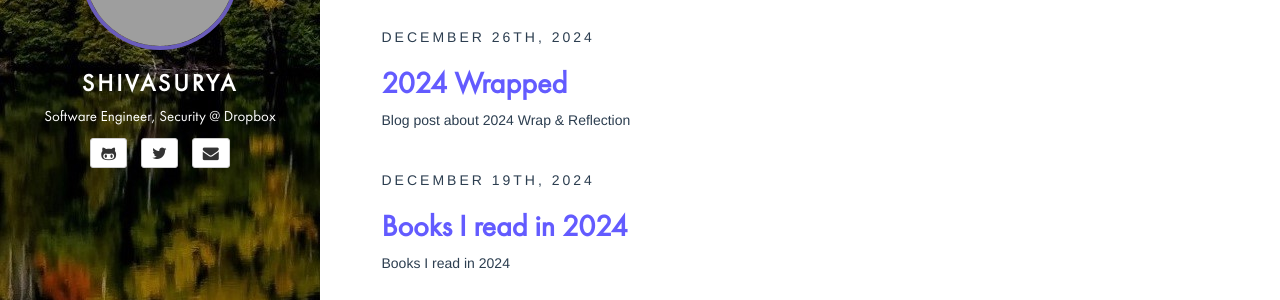
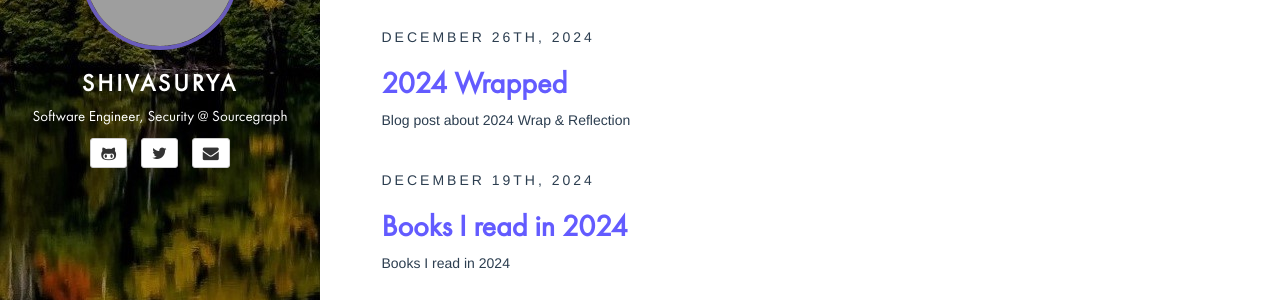
Before and after one commit to s5dev/s5dev.github.io, a Jekyll site: the page built from index.html, in a window 1280 px wide. Shown: the part 236-536 px from the top of the page. Built offline with Jekyll 4.4.1, drawn with Linux system fonts in a browser that asks for light colours; the list of posts is cut into pages by our own code; grey boxes are pictures that could not be loaded.

Commit message:
update employer

```diff
--- a/_config.yml
+++ b/_config.yml
@@ -24,7 +24,7 @@ author:
   twitter: sshivasurya
   pinterest:
   linkedin: shivasurya
-  bio: Software Engineer, Security @ Dropbox
+  bio: Software Engineer, Security @ Sourcegraph
   email_md5: 93047f1d8e343ca3af1451616829ceb1
 
 rss_path: feed.xml
```
Also changed, not shown: 1 other file.
